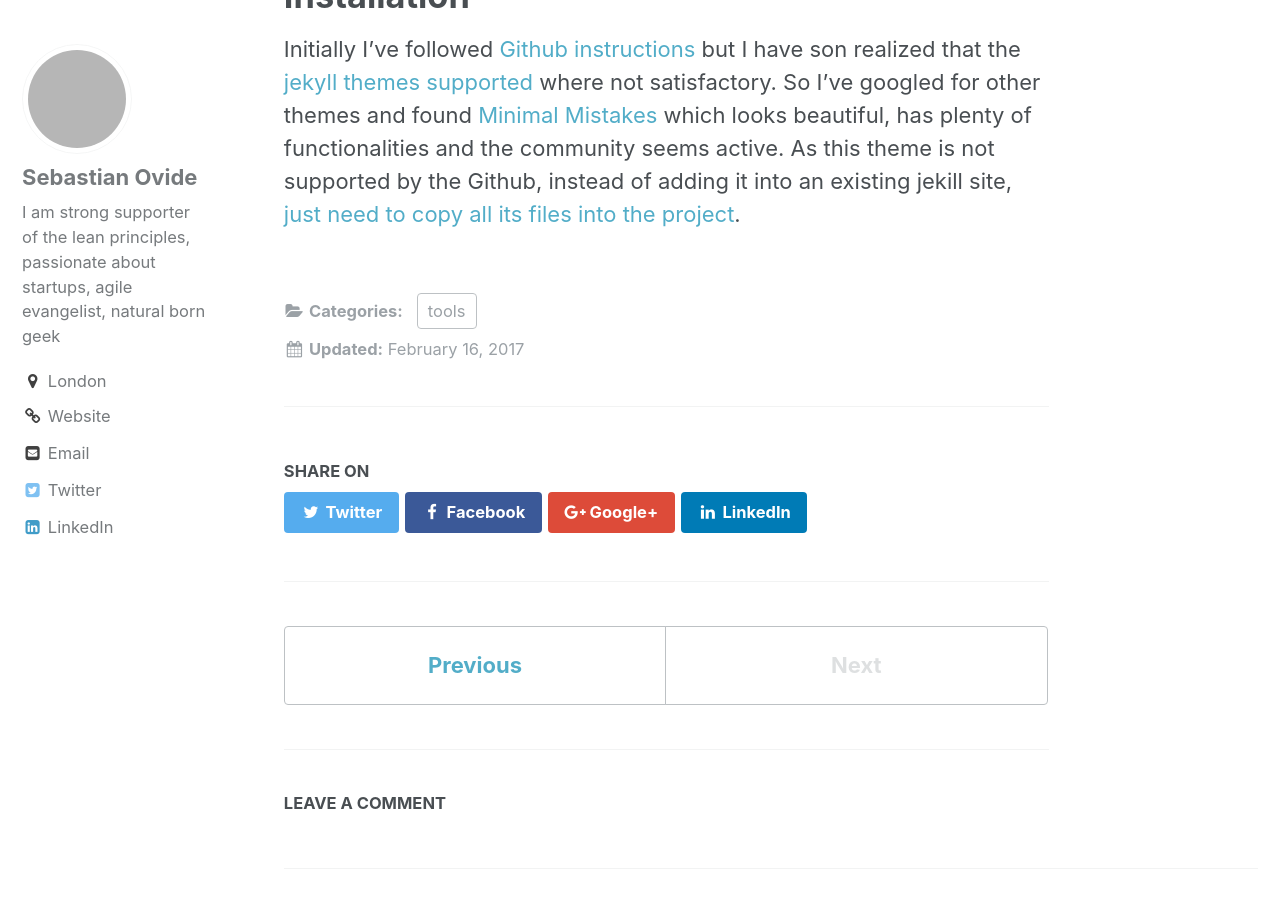
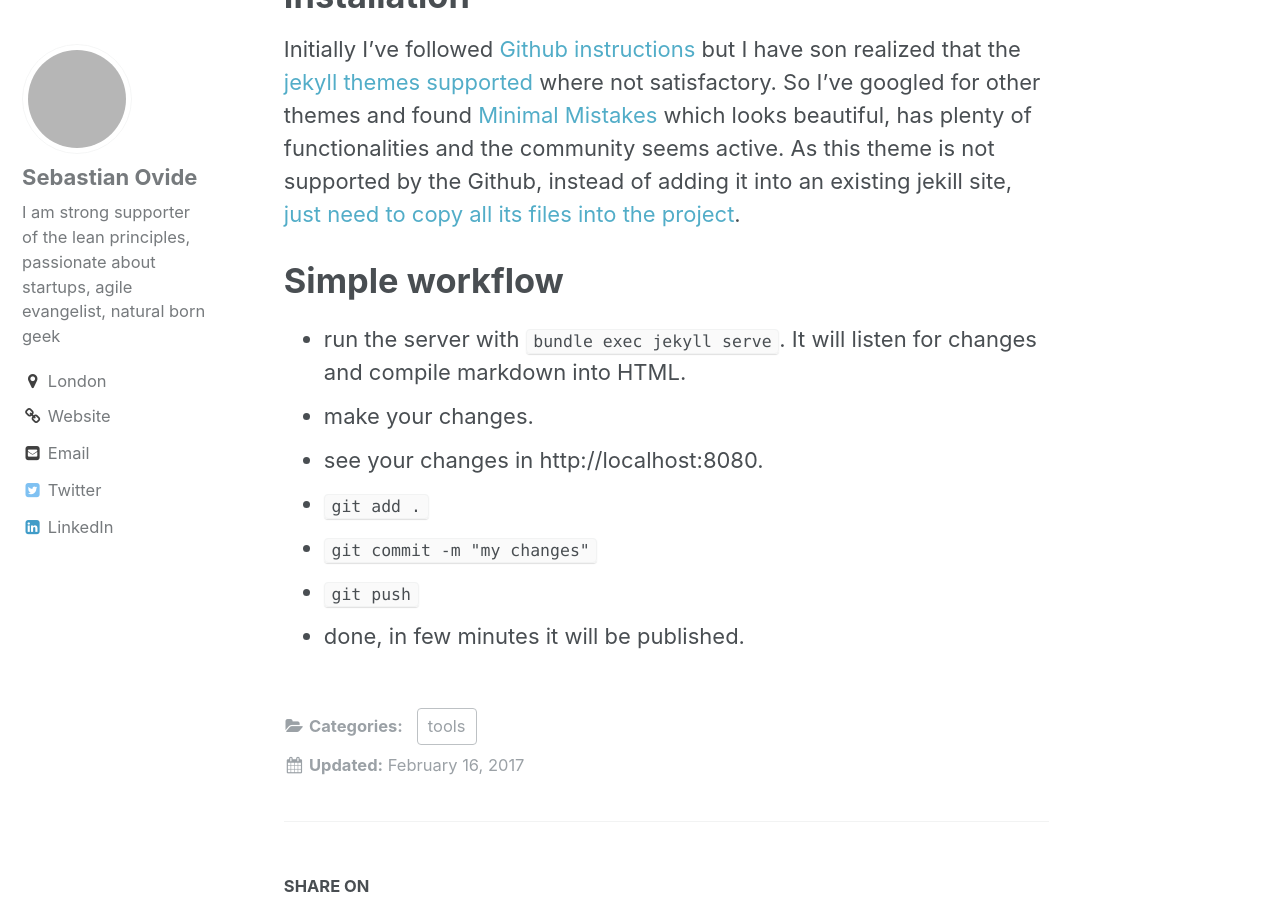
Before and after one commit to sebastianovide/test2, a Jekyll site: the page built from _posts/2017-02-16-about-this-website-2.md, in a window 1280 px wide and 900 px high, scrolled down 544 px. Built offline with Jekyll 4.4.1, drawn with Linux system fonts in a browser that asks for light colours; comment, search, counter and statistics services are not loaded; grey boxes are pictures that could not be loaded.

Commit message:
simple steps

````diff
--- a/_posts/2017-02-16-about-this-website-2.md
+++ b/_posts/2017-02-16-about-this-website-2.md
@@ -6,3 +6,11 @@
 I've come across with [jekyll](https://jekyllrb.com/) and decided to give it a go. It is a simple tool that creates HTML pages from markdown templates. The process happens automatically every time the site is pushed into Github. So, even if it is possible to run jekyll locally to preview the changes, it is not necessary. To [add a new blog entry](https://jekyllrb.com/docs/posts/), just add a file under the ```_post``` folder, push, and Github will do the rest.
 # Installation
 Initially I've followed [Github instructions](https://help.github.com/articles/adding-a-jekyll-theme-to-your-github-pages-site/) but I have son realized that the [jekyll themes supported](https://pages.github.com/themes/) where not satisfactory. So I've googled for other themes and found [Minimal Mistakes](https://mmistakes.github.io/minimal-mistakes/) which looks beautiful, has plenty of functionalities and the community seems active. As this theme is not supported by the Github, instead of adding it into an existing jekill site, [just need to copy all its files into the project](https://mmistakes.github.io/minimal-mistakes/docs/installation/).
+# Simple workflow
+- run the server with ```bundle exec jekyll serve```. It will listen for changes and compile markdown into HTML.
+- make your changes.
+- see your changes in  http://localhost:8080.
+- ```git add .```
+- ```git commit -m "my changes"```
+- ```git push```
+- done, in few minutes it will be published.
````
